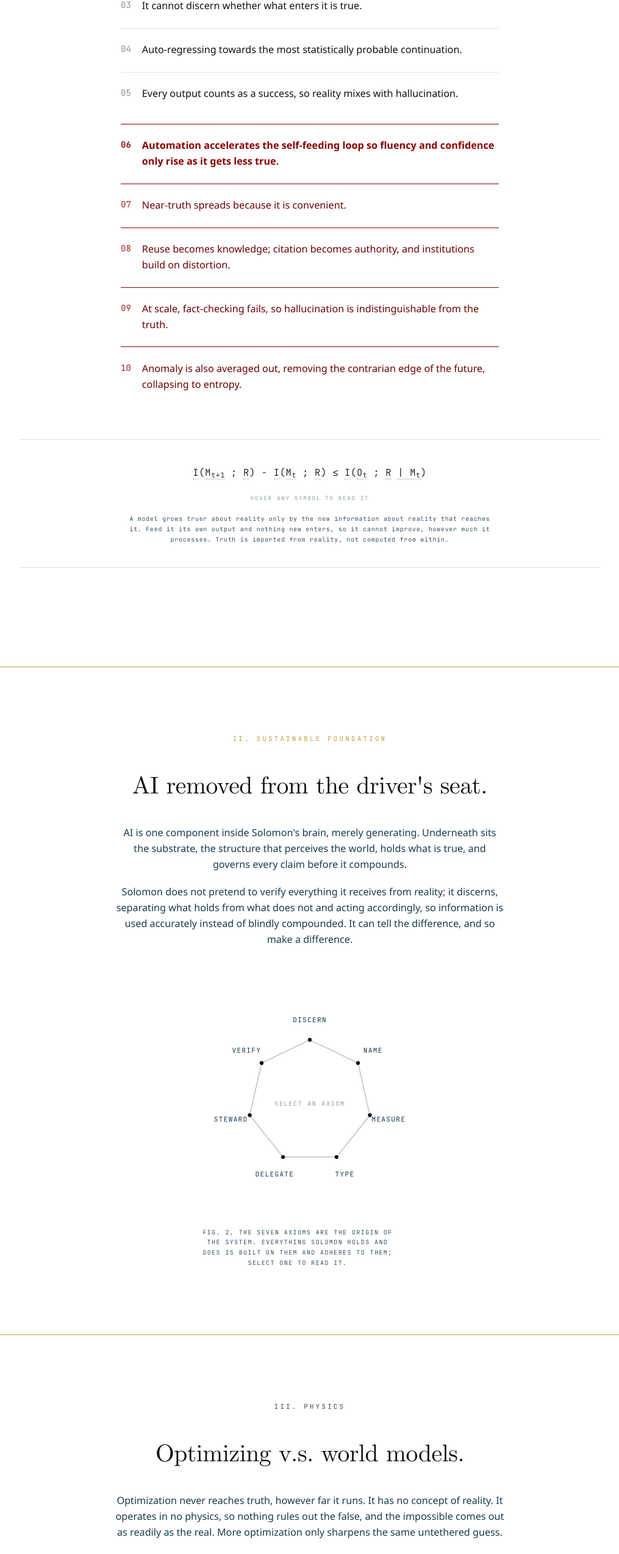
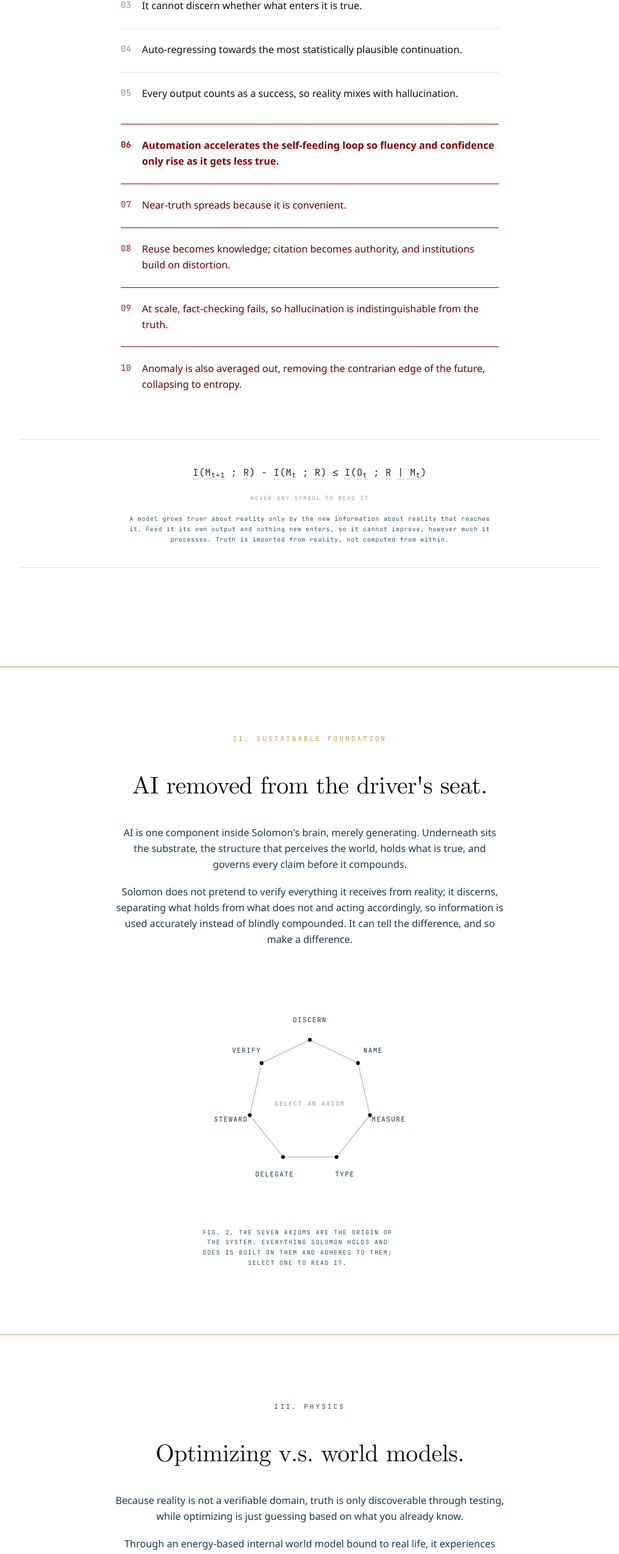
Before and after one commit to MassimoConstantine/Solomon-Website, a Next.js app: page / in a window 1280 px wide. Shown: the part 2389-4937 px from the top of the page at 61% size, without its empty margins (132-1147 px from the left). Built offline with nearby package versions, Linux system fonts and the light colour scheme.

Commit message:
Section III: rewrite Optimizing copy; Fig. thesis "probable" → "plausible"
Co-Authored-By: Claude Opus 4.8 (1M context) <noreply@anthropic.com>

```diff
--- a/app/page.tsx
+++ b/app/page.tsx
@@ -163,7 +163,7 @@ const thesisItems = [
   { text: "AI is a crystallized picture of the past, frozen at training, and cannot natively evolve." },
   { text: "It holds no live picture of reality." },
   { text: "It cannot discern whether what enters it is true." },
-  { text: "Auto-regressing towards the most statistically probable continuation." },
+  { text: "Auto-regressing towards the most statistically plausible continuation." },
   { text: "Every output counts as a success, so reality mixes with hallucination." },
   { text: "Automation accelerates the self-feeding loop so fluency and confidence only rise as it gets less true.", inflection: true },
   { text: "Near-truth spreads because it is convenient.", red: true },
@@ -463,20 +463,19 @@ export default function Home() {
           </h2>
           <div className="section-body reveal reveal-delay-2">
             <p>
-              Optimization never reaches truth, however far it runs. It has no concept of
-              reality. It operates in no physics, so nothing rules out the false, and the
-              impossible comes out as readily as the real. More optimization only sharpens
-              the same untethered guess.
+              Because reality is not a verifiable domain, truth is only discoverable through
+              testing, while optimizing is just guessing based on what you already know.
             </p>
             <p>
-              A system bound to a world model stops guessing against a corpus and operates
-              against the actual structure of reality. What it produces is held to what the
-              model holds true, and where the model runs out, the gaps become visible rather
-              than get filled.
+              Through an energy-based internal world model bound to real life, it experiences
+              resistance and pushback. Paid in the death of information, by pushing out chaotic
+              data residue. Carrying metabolic weight for every belief it holds, and keeping
+              patterns that work.
             </p>
             <p>
-              Solomon binds the AI to reality. Inside it, the AI no longer operates in
-              statistics. It operates in truth.
+              All the while maintaining a causal effect link with temporal understanding. No
+              longer operating in statistics, rather bound to reality and operating towards
+              truth.
             </p>
           </div>
 
```
